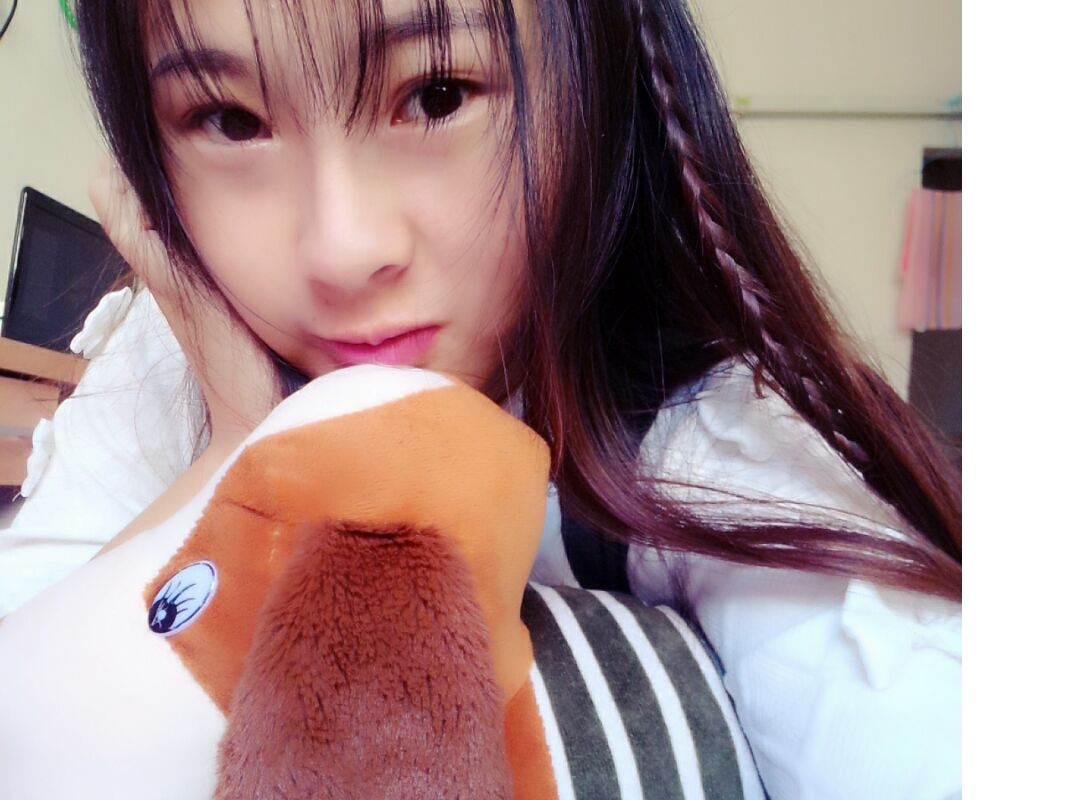
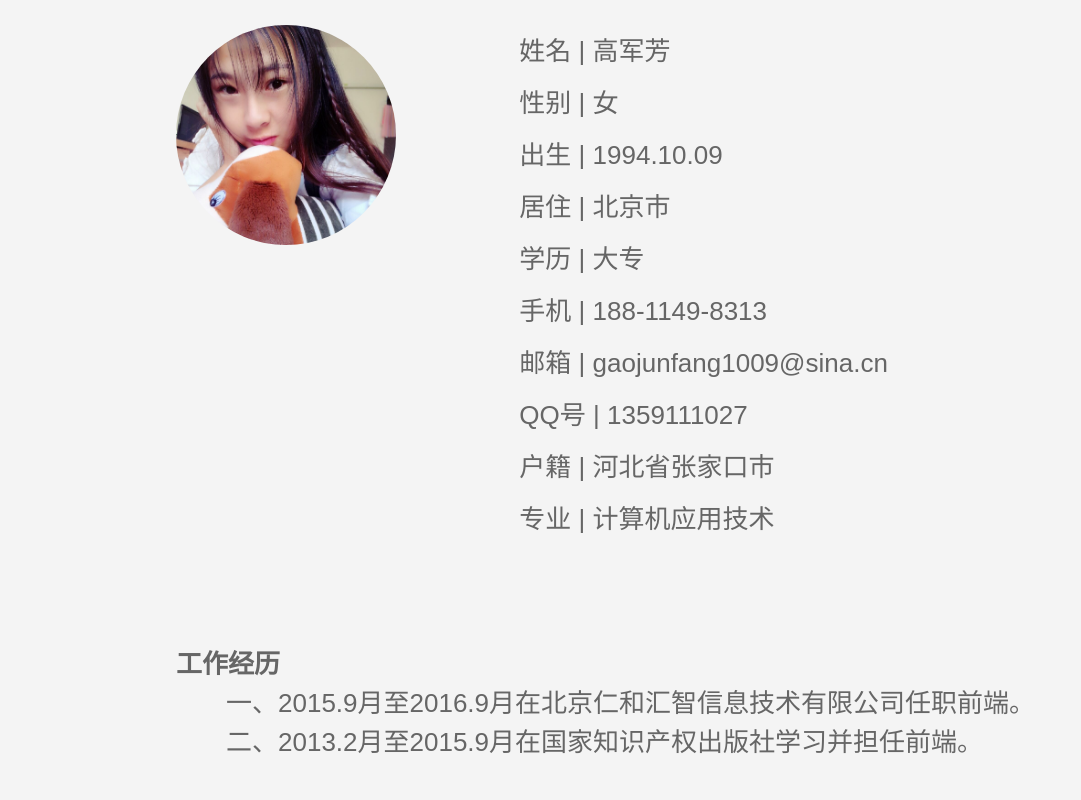
Before and after one commit to gaojunfang/gaojunfang.github.com, a plain HTML site: page index.html in a window 1280 px wide. Shown: the part 980-1780 px from the top of the page, without its empty margins (0-1081 px from the left). After the commit the page ends 1742 px from the top, so only its background shows below. Drawn offline with Linux system fonts and the light colour scheme; a web font is replaced by a local one.

Commit message:
add page2

```diff
--- a/index.html
+++ b/index.html
@@ -12,14 +12,16 @@
     <script src="js/index.js"></script>
 </head>
 <body>
-    <div class="basic-data page">
+    <div class="basic-data page" id="page1">
         <header class="clearfix">
             <span>Resume</span>
-            <a href="#">基本资料</a>
-            <a href="#">专业技能</a>
-            <a href="#">工作经历</a>
-            <a href="#">项目经验</a>
-            <a href="#">自我评价</a>
+            <div>
+                <a href="#page2">基本资料</a>
+                <a href="#">专业技能</a>
+                <a href="#">工作经历</a>
+                <a href="#">项目经验</a>
+                <a href="#">自我评价</a>
+            </div>
         </header>
         <section>
             <figure>
@@ -27,7 +29,7 @@
                     <img src="img/head.jpg" alt="">
                 </div>
                 <figcaption>
-                    <p>金色向日葵，勇敢地去追求自己想要的幸福</p>
+                    <p>如果debugging是一种消灭bug的过程,那编程就一定是把bug放进去的过程。</p>
                 </figcaption>
             </figure>
             <div class="personal">
@@ -38,13 +40,33 @@
             <div class="down"><span></span></div>
         </section>
     </div>
-    <section class="page">
+    <section class="page" id="page2">
         <h5>基本资料</h5>
-        <div>
+        <div class="clearfix text-outer">
             <div class="small-portrait">
                 <img src="img/head.jpg" alt="">
             </div>
-            <div class="text"></div>
+            <div class="text-ul clearfix">
+                <ul>
+                    <li>姓名 | 高军芳</li>
+                    <li>性别 | 女</li>
+                    <li>出生 | 1994.10.09</li>
+                    <li>居住 | 北京市</li>
+                    <li>学历 | 大专</li>
+                </ul>
+                <ul>
+                    <li>手机 | 188-1149-8313</li>
+                    <li>邮箱 | gaojunfang1009@sina.cn</li>
+                    <li>QQ号 | 1359111027</li>
+                    <li>户籍 | 河北省张家口市</li>
+                    <li>专业 | 计算机应用技术</li>
+                </ul>
+            </div>
+        </div>
+        <div class="work-experience">
+            <h4>工作经历</h4>
+            <p>一、2015.9月至2016.9月在北京仁和汇智信息技术有限公司任职前端。</p>
+            <p>二、2013.2月至2015.9月在国家知识产权出版社学习并担任前端。</p>
         </div>
     </section>
 </body>
--- a/less/pc.less
+++ b/less/pc.less
@@ -34,9 +34,6 @@
 }
 /*基本资料*/
 .basic-data{
-  background:url("../img/bg2.jpg") no-repeat;
-  background-size:100% 100%;
-  overflow: hidden;
   a{
     font-size: 24px;
   }
--- a/less/style.less
+++ b/less/style.less
@@ -34,14 +34,20 @@
 }
 /*头部*/
 .basic-data{
-  //background:url("../img/bg2.jpg") no-repeat;
+  background:url("../img/bg-2.jpg") no-repeat;
+  background-size:100%;
+  overflow: hidden;
   header{
     padding:30px 45px;
+    div{
+      float: right;
+      display: inline-block;
+    }
     a{
       color: #fff;
       margin-left: 14px;
       text-decoration: none;
-      float: right;
+      float: left;
       transition: 2s;
       padding: 6px 10px;
       &:hover{
@@ -60,7 +66,6 @@
       }
     }
   }
-
 
   section{
     color: #fff;
@@ -109,3 +114,44 @@
     }
   }
 }
+
+/*基本资料*/
+body{
+  background: #f4f4f4;
+}
+#page2{
+  font-size: 26px;
+  padding: 60px;
+  .small-portrait{
+    .style(220px,220px);
+    border-radius:50% ;
+    overflow: hidden;
+    float: left;
+    img{
+      width: 100%;
+    }
+  }
+  h5{
+    text-align: center;
+    font-size: 30px;
+  }
+
+  .text-ul {
+    width: 70%;
+    float: right;
+    line-height: 2;
+    ul {
+      float: left;
+      margin-left: 10%;
+    }
+  }
+  .text-outer,.work-experience{
+    margin: 100px auto;
+    width: 80%;
+  }
+  .work-experience{
+    p{
+      margin-left: 50px;
+    }
+  }
+}
```
Also changed, not shown: css/pc.css, css/style.css, img/11284670_202024475000_2.jpg (deleted), img/11635558_115351265000_2.jpg (added), img/12006035_101819835441_2.jpg (added), img/17961491_092851326000_2.jpg (deleted), img/17961491_163312759000_2.jpg (added), img/6608733_095206536000_2.jpg (added), img/6608733_095445593000_2.jpg (added), img/9307797_093657607000_2.jpg (deleted), img/bg-1.jpg (added), img/bg-2.jpg (added), img/fcb3879e14429d75833a461572e64.jpg (added).
